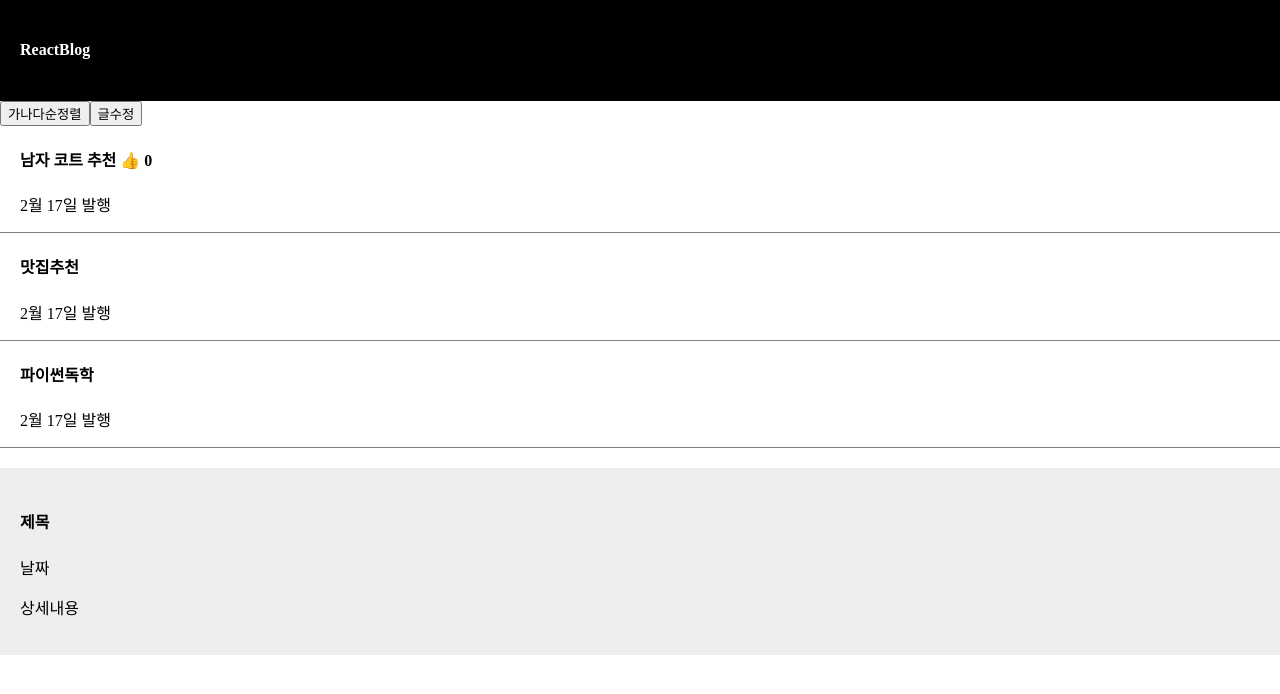
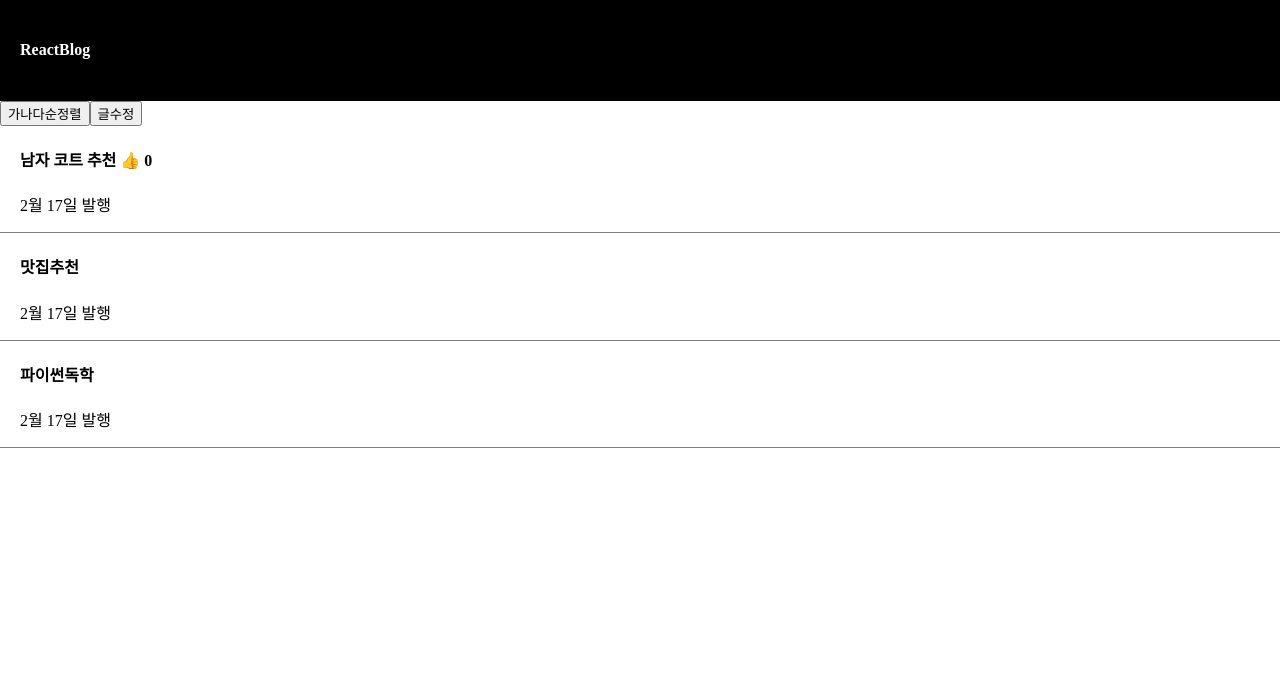
Before and after one commit to ddejrufit/react, a React (Vite) app in the folder blog/: page / in a window 1280 px wide. Shown: the top 694 px of the page. Built offline with nearby package versions, Linux system fonts and the light colour scheme.

Commit message:
조건문 삼항연산자

```diff
--- a/blog/src/App.jsx
+++ b/blog/src/App.jsx
@@ -8,7 +8,7 @@ function App() {
   let [글제목, 글제목변경] = useState(['남자 코트 추천','맛집추천','파이썬독학'])
 
   let [추천수, 개추] = useState(0);
-
+  let [modal, setModal] = useState(0);
   // state = 자주변경되는 html 자동으로 재랜더링 해줘서
 
 
@@ -45,7 +45,11 @@ function App() {
     <p>2월 17일 발행</p>
     </div>
 
-   <Modal/>
+
+      {
+        modal == 1 ? <Modal/> : null
+      }
+
 
   </div>
   );
```
